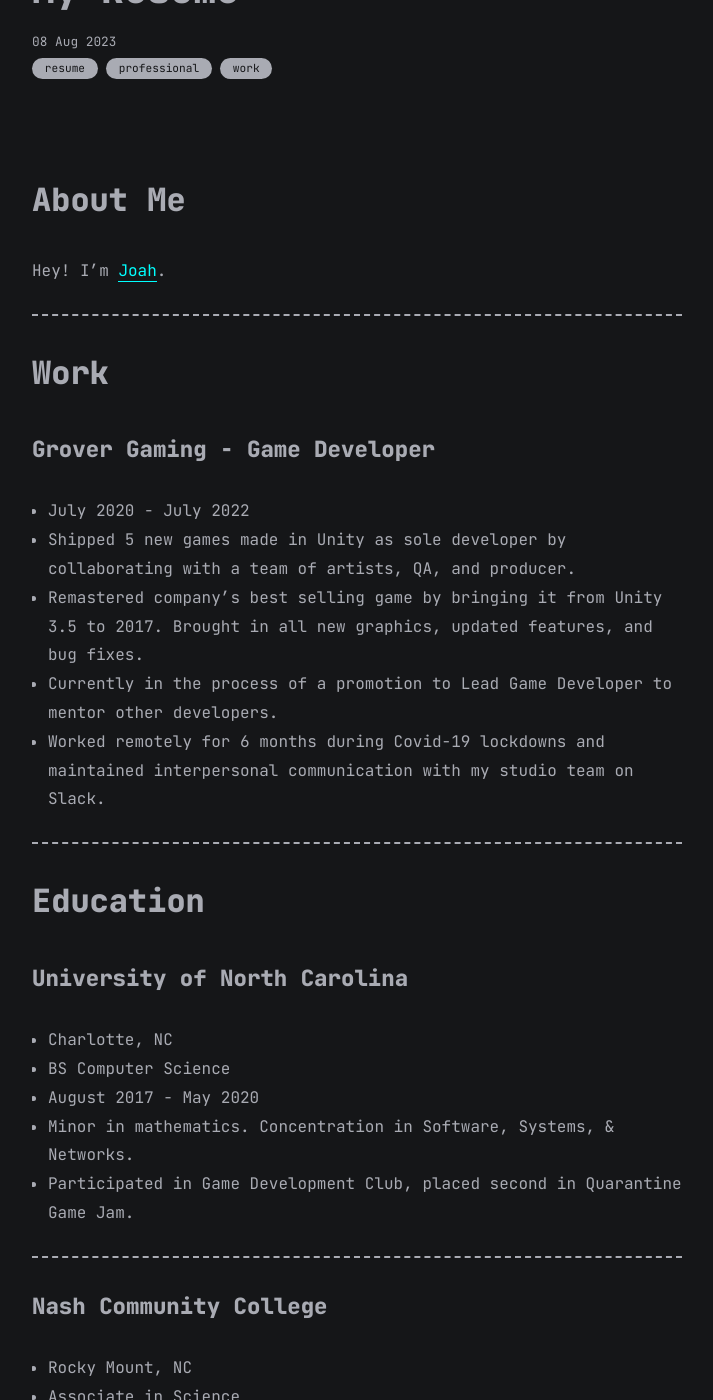
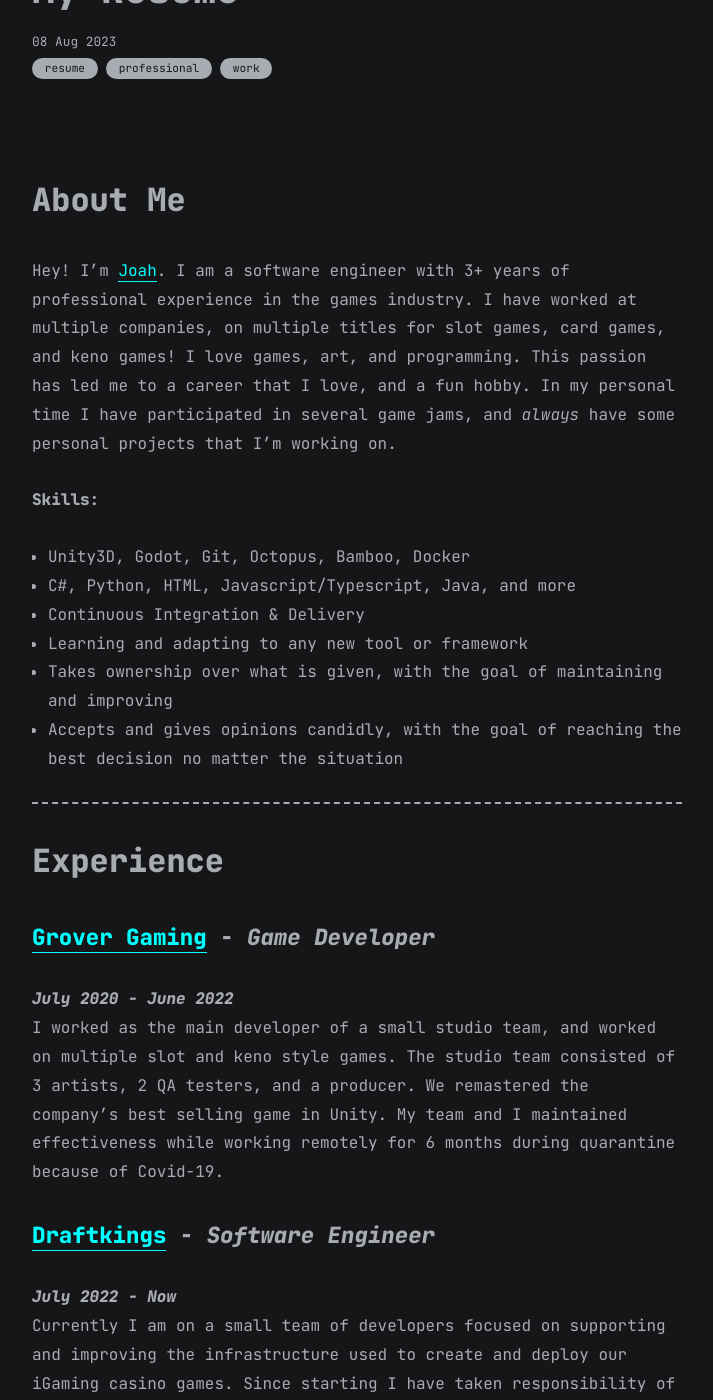
Before and after one commit to joahreason/joahreason.github.io, a Jekyll site: the page built from all_collections/_posts/2023-08-08-resume-markdown.md, in a window 1280 px wide and 1400 px high, scrolled down 213 px. Shown: the whole window, without its empty margins (283-996 px from the left). Built offline with Jekyll 4.4.1, drawn with Linux system fonts in a browser that asks for light colours; some of the changed text lies outside the part shown.

Commit message:
adding more to resume and hiding template post

```diff
--- a/_includes/footer.html
+++ b/_includes/footer.html
@@ -1,3 +1,3 @@
 <footer>
-  <p>&copy; {{ 'now' | date: "%Y" }} | {{site.title}}</p>
+  <p>&copy; 1996 - {{ 'now' | date: "%Y" }} | {{site.title}}</p>
 </footer>
--- a/all_collections/_posts/2023-08-08-resume-markdown.md
+++ b/all_collections/_posts/2023-08-08-resume-markdown.md
@@ -6,22 +6,31 @@ categories: ["resume", "professional", "work"]
 ---
 
 # About Me
-Hey! I'm <a href="#" data-toggle="tooltip" data-original-title="{{site.data.author.pronunciation}}">Joah</a>.
+Hey! I'm [Joah](## "J-OH-uh"). I am a software engineer with 3+ years of professional experience in the games industry. I have worked at multiple companies, on multiple titles for slot games, card games, and keno games! I love games, art, and programming. This passion has led me to a career that I love, and a fun hobby. In my personal time I have participated in several game jams, and *always* have some personal projects that I'm working on.
+
+**Skills:**
+- Unity3D, Godot, Git, Octopus, Bamboo, Docker
+- C#, Python, HTML, Javascript/Typescript, Java, and more
+- Continuous Integration & Delivery
+- Learning and adapting to any new tool or framework
+- Takes ownership over what is given, with the goal of maintaining and improving
+- Accepts and gives opinions candidly, with the goal of reaching the best decision no matter the situation
 
 ---
 
-# Work
-#### Grover Gaming - Game Developer
-- July 2020 - July 2022
-- Shipped 5 new games made in Unity as sole developer by collaborating with a team of artists, QA, and producer.
-- Remastered company’s best selling game by bringing it from Unity 3.5 to 2017. Brought in all new graphics, updated features, and bug fixes.
-- Currently in the process of a promotion to Lead Game Developer to mentor other developers.
-- Worked remotely for 6 months during Covid-19 lockdowns and maintained interpersonal communication with my studio team on Slack.
+# Experience
+#### [Grover Gaming](https://grovergaming.com/) - *Game Developer*
+***July 2020 - June 2022***
+I worked as the main developer of a small studio team, and worked on multiple slot and keno style games. The studio team consisted of 3 artists, 2 QA testers, and a producer. We remastered the company's best selling game in Unity. My team and I maintained effectiveness while working remotely for 6 months during quarantine because of Covid-19.
+
+#### [Draftkings](https://www.draftkings.com/) - *Software Engineer*
+***July 2022 - Now***
+Currently I am on a small team of developers focused on supporting and improving the infrastructure used to create and deploy our iGaming casino games. Since starting I have taken responsibility of the process for deploying these games and shipped hundreds of updates to our catalog.
 
 ---
 
 # Education
-#### University of North Carolina
+#### [University of North Carolina Charlotte](https://www.charlotte.edu/)
 - Charlotte, NC
 - BS Computer Science
 - August 2017 - May 2020
@@ -30,7 +39,7 @@ Hey! I'm <a href="#" data-toggle="tooltip" data-original-title="{{site.data.auth
 
 ---
 
-#### Nash Community College
+#### [Nash Community College](https://nashcc.edu/)
 - Rocky Mount, NC
 - Associate in Science
 - August 2015 - May 2017
```
Also changed, not shown: all_collections/_posts/post-template.md (renamed from all_collections/_posts/2021-01-01-jekyll-markdown.md), 6 other files.
